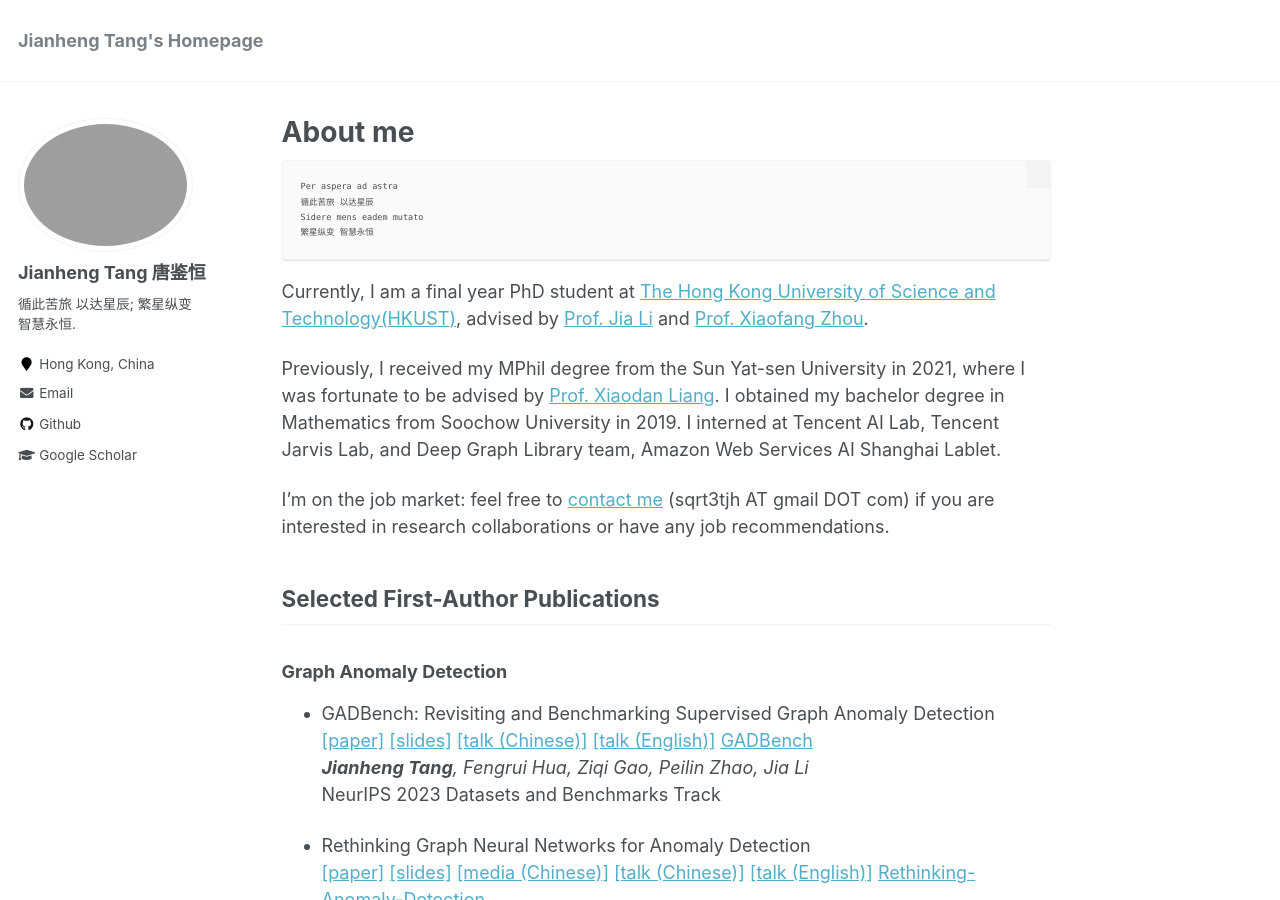
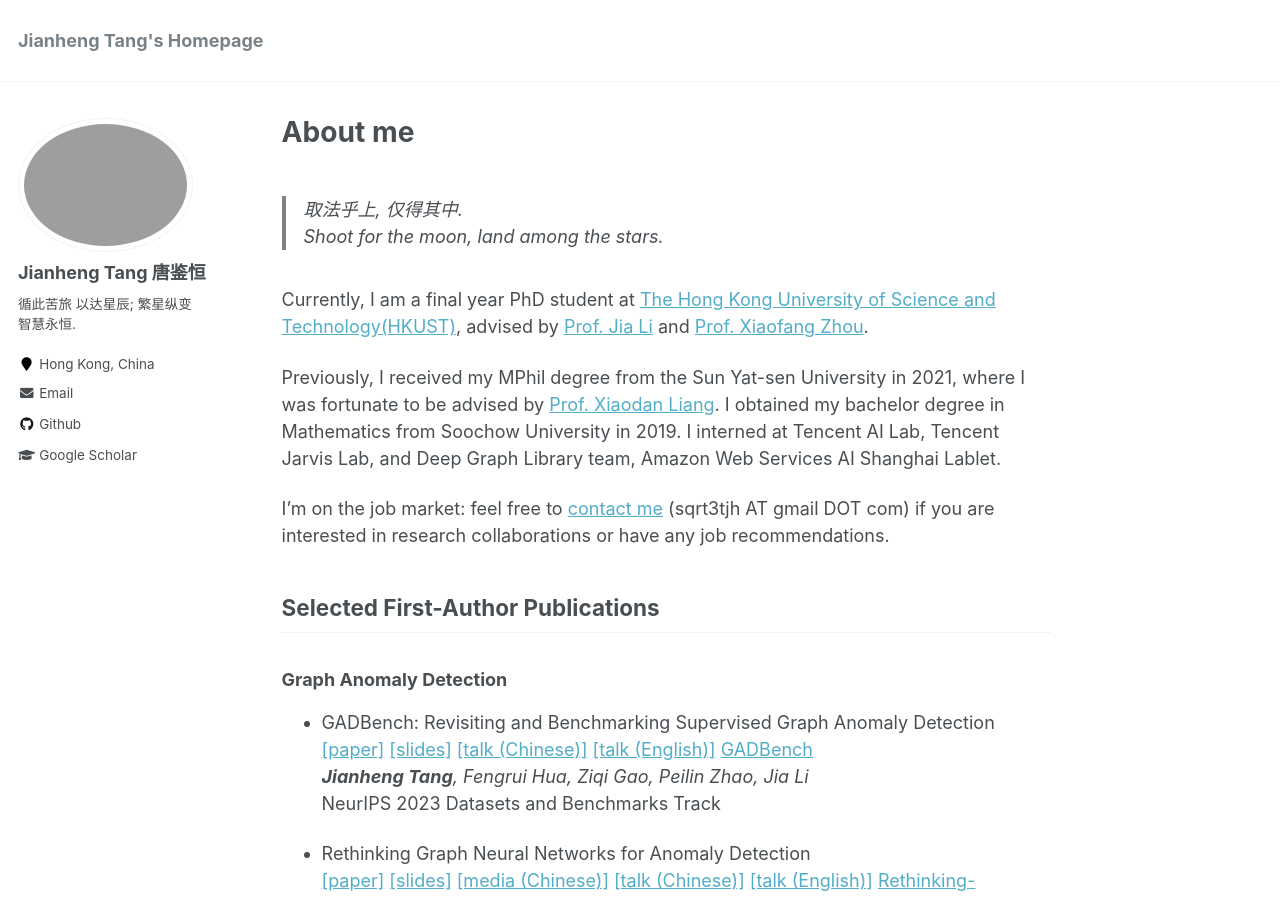
Before and after one commit to squareRoot3/squareRoot3.github.io, a Jekyll site: the page built from _pages/about.md, in a window 1280 px wide and 900 px high. Built offline with Jekyll 4.4.1, drawn with Linux system fonts in a browser that asks for light colours.

Commit message:
Update about.md

````diff
--- a/_pages/about.md
+++ b/_pages/about.md
@@ -8,12 +8,8 @@ redirect_from:
   - /about.html
 ---
 
-```
-Per aspera ad astra
-循此苦旅 以达星辰
-Sidere mens eadem mutato
-繁星纵变 智慧永恒
-```
+> 取法乎上, 仅得其中.
+> Shoot for the moon, land among the stars.
 
 Currently, I am a final year PhD student at [The Hong Kong University of Science and Technology(HKUST)](https://hkust.edu.hk/),
 advised by [Prof. Jia Li](https://sites.google.com/view/lijia) and [Prof. Xiaofang Zhou](https://sites.google.com/view/xiaofang-zhou/home).
````
